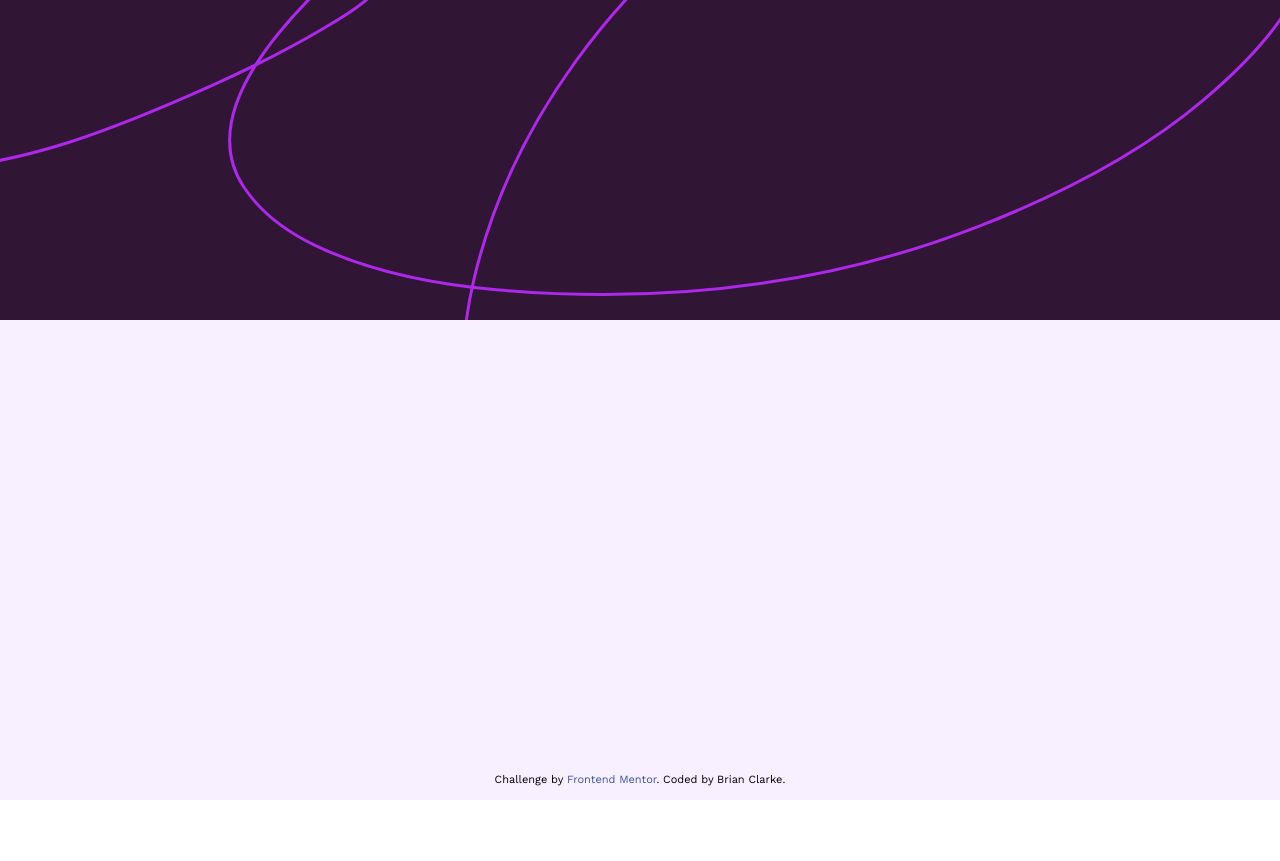
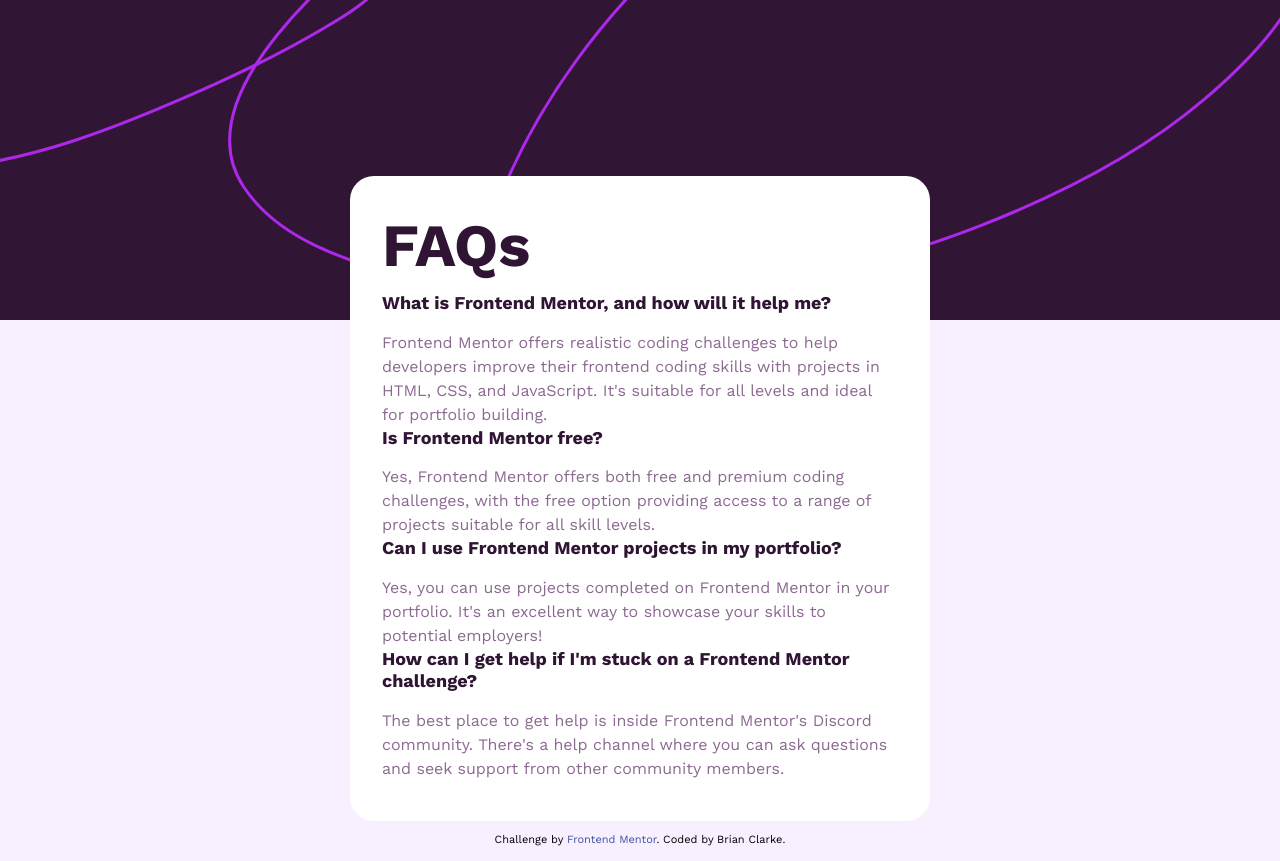
Before and after one commit to clarkeadg/fm-faq-accordion, a React (Vite) app: page / in a window 1280 px wide. Before the commit the page ends 800 px from the top, so only its background shows below. Built offline with nearby package versions, Linux system fonts and the light colour scheme.

Commit message:
accordion component

```diff
--- a/src/App.tsx
+++ b/src/App.tsx
@@ -1,9 +1,12 @@
 import Attribution from './components/Attribution'
+import FAQ from './components/FAQ'
 
 const App = () => {
   return (
-    <div className="bg-app relative flex min-h-screen justify-center items-center pb-10">
-
+    <div className="bg-app relative flex flex-col min-h-screen items-center pt-44 pb-10">
+      <div className="px-10 md:px-0">
+        <FAQ/>
+      </div>
       <div className="absolute bottom-0 w-full h-10 flex items-center justify-center">
         <Attribution/>
       </div>
--- /dev/null
+++ b/src/components/Accordion.tsx
@@ -0,0 +1,22 @@
+import React from 'react';
+
+interface IAccordion {
+  title: string,
+  children: React.ReactElement
+}
+
+const Accordion = (props:IAccordion) => {
+  const { title, children } = props;
+  return (
+    <div className="accordion">
+      <div className="accordion-title text-dark font-bold text-lg leading-tight mb-4">
+        { title }
+      </div>
+      <div className="accordion-content">
+        { children }
+      </div>
+    </div>
+  )
+}
+
+export default Accordion
--- /dev/null
+++ b/src/components/FAQ.tsx
@@ -0,0 +1,35 @@
+import Accordion from './Accordion'
+
+const FAQ = () => {
+  return (
+    <div className="bg-card rounded-lg md:rounded-3xl overflow-hidden p-4">
+      <div className="px-4 py-6">
+        <div className="text-dark font-bold text-4xl md:text-6xl leading-tight mb-4">
+          FAQs
+        </div>
+        <Accordion title={"What is Frontend Mentor, and how will it help me?"}>
+          <p className="text-light">
+            Frontend Mentor offers realistic coding challenges to help developers improve their frontend coding skills with projects in HTML, CSS, and JavaScript. It's suitable for all levels and ideal for portfolio building.
+          </p>
+        </Accordion>
+        <Accordion title={"Is Frontend Mentor free?"}>
+          <p className="text-light">
+            Yes, Frontend Mentor offers both free and premium coding challenges, with the free option providing access to a range of projects suitable for all skill levels.
+          </p>
+        </Accordion>
+        <Accordion title={"Can I use Frontend Mentor projects in my portfolio?"}>
+          <p className="text-light">
+            Yes, you can use projects completed on Frontend Mentor in your portfolio. It's an excellent way to showcase your skills to potential employers!
+          </p>
+        </Accordion>
+        <Accordion title={"How can I get help if I'm stuck on a Frontend Mentor challenge?"}>
+          <p className="text-light">
+            The best place to get help is inside Frontend Mentor's Discord community. There's a help channel where you can ask questions and seek support from other community members.
+          </p>
+        </Accordion>
+      </div>
+    </div>
+  )
+}
+
+export default FAQ
--- a/src/index.css
+++ b/src/index.css
@@ -12,6 +12,6 @@
   .bg-app { background: hsl(275, 100%, 97%) url(./assets/images/background-pattern-desktop.svg) no-repeat center top / 1440px auto }
 }
 
-.bg-card { background-color: hsl(0, 0%, 100%); max-width: 320px; }
+.bg-card { background-color: hsl(0, 0%, 100%); max-width: 580px; }
 .text-dark { color: hsl(292, 42%, 14%); }
 .text-light { color: hsl(292, 16%, 49%); }
```
